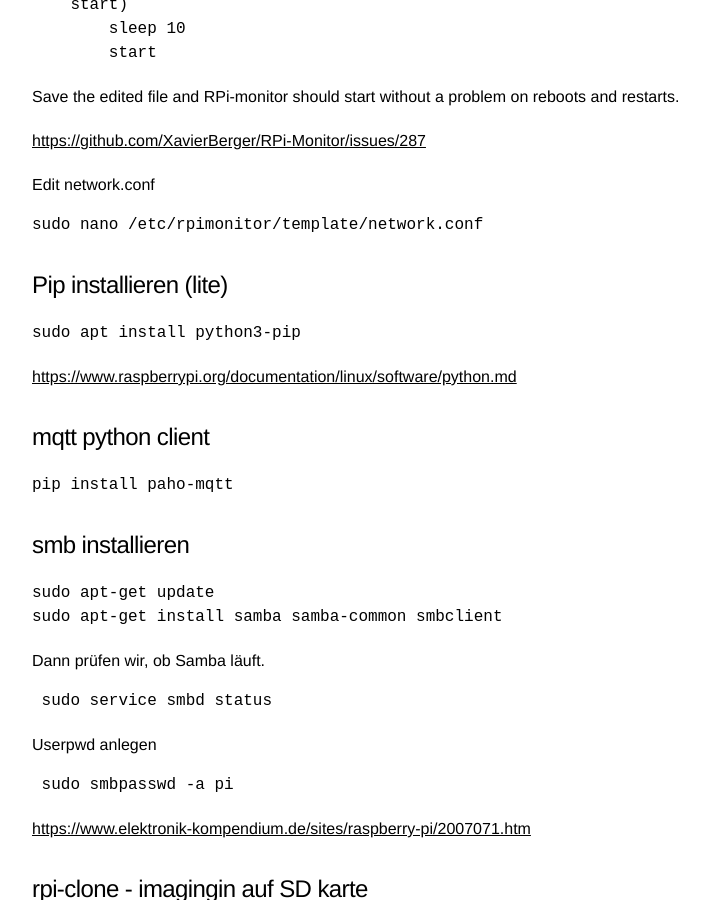
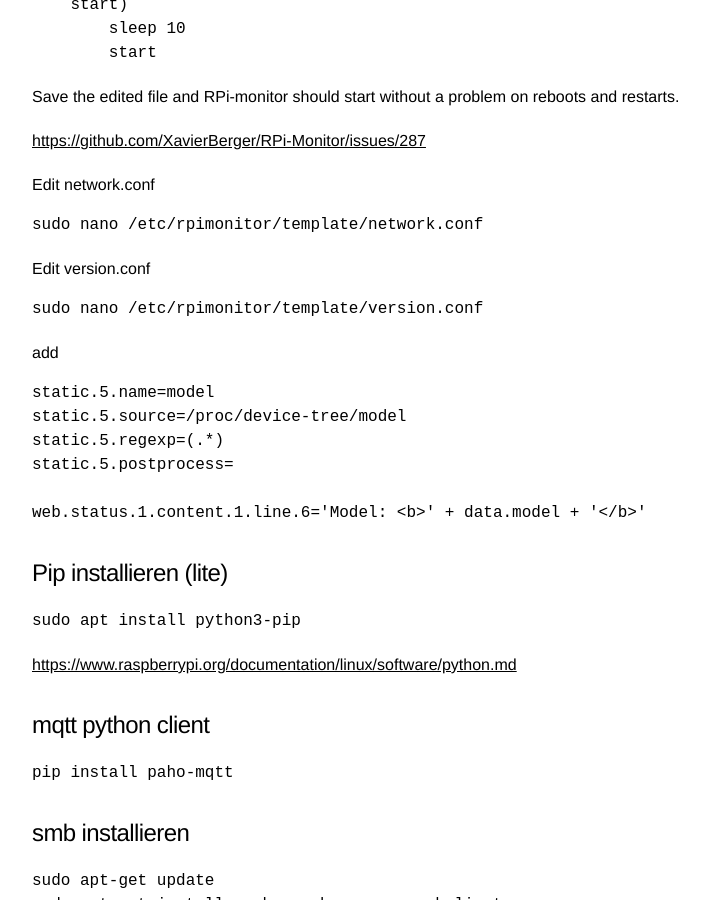
Before and after one commit to Wingertsau/ct.github.io, a Jekyll site: the page built from raspi.md, in a window 1280 px wide and 900 px high, scrolled down 1007 px. Shown: the whole window, without its empty margins (146-852 px from the left). Built offline with Jekyll 4.4.1, drawn with Linux system fonts in a browser that asks for light colours; our own code applies the rules of GitHub Pages for plain Markdown files.

Commit message:
Update raspi.md

```diff
--- a/raspi.md
+++ b/raspi.md
@@ -57,6 +57,19 @@ Edit network.conf
 
     sudo nano /etc/rpimonitor/template/network.conf
 
+
+Edit version.conf
+
+    sudo nano /etc/rpimonitor/template/version.conf
+
+add
+
+    static.5.name=model
+    static.5.source=/proc/device-tree/model
+    static.5.regexp=(.*)
+    static.5.postprocess=
+
+    web.status.1.content.1.line.6='Model: <b>' + data.model + '</b>'
 
 
 
```
